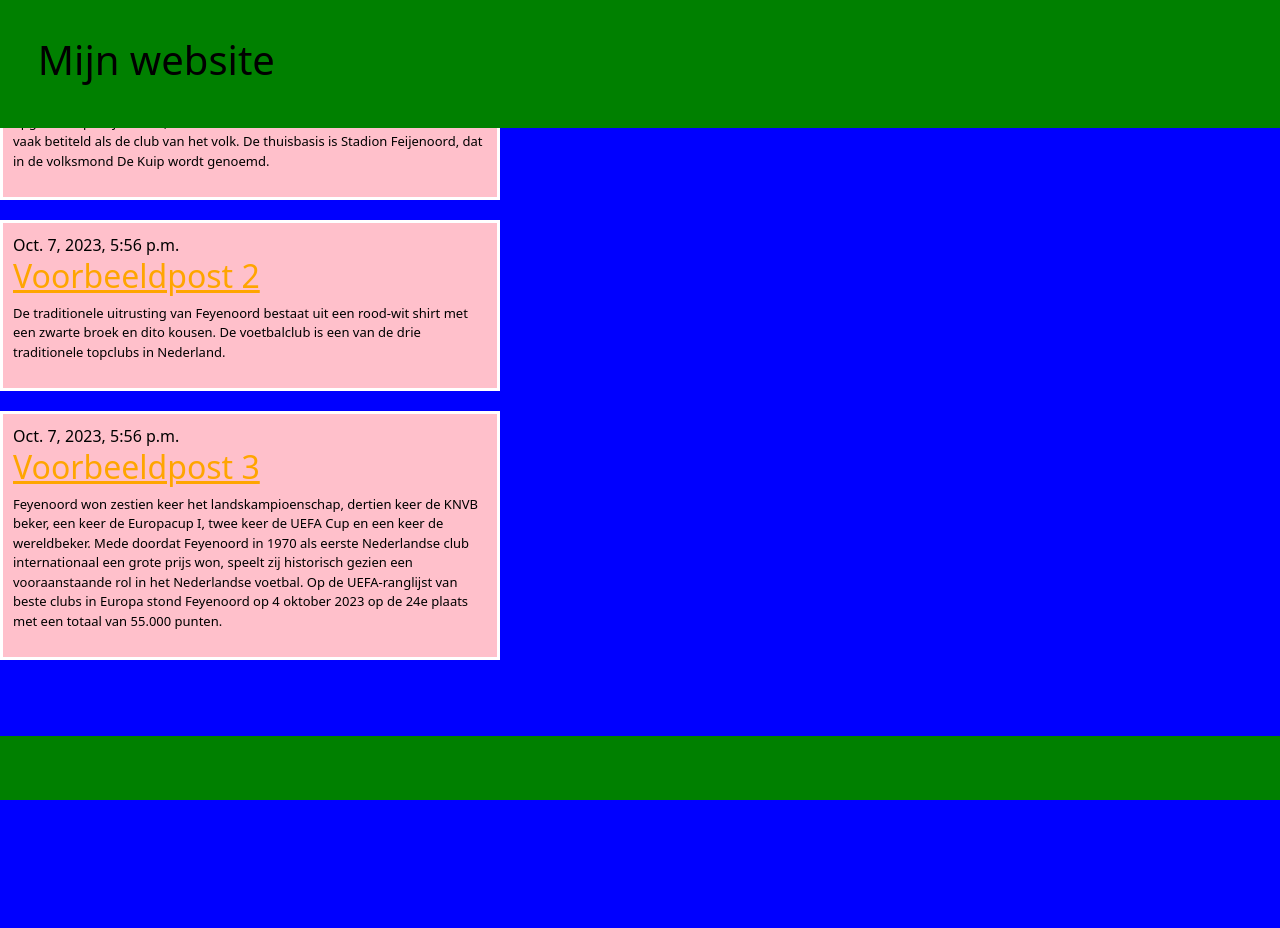
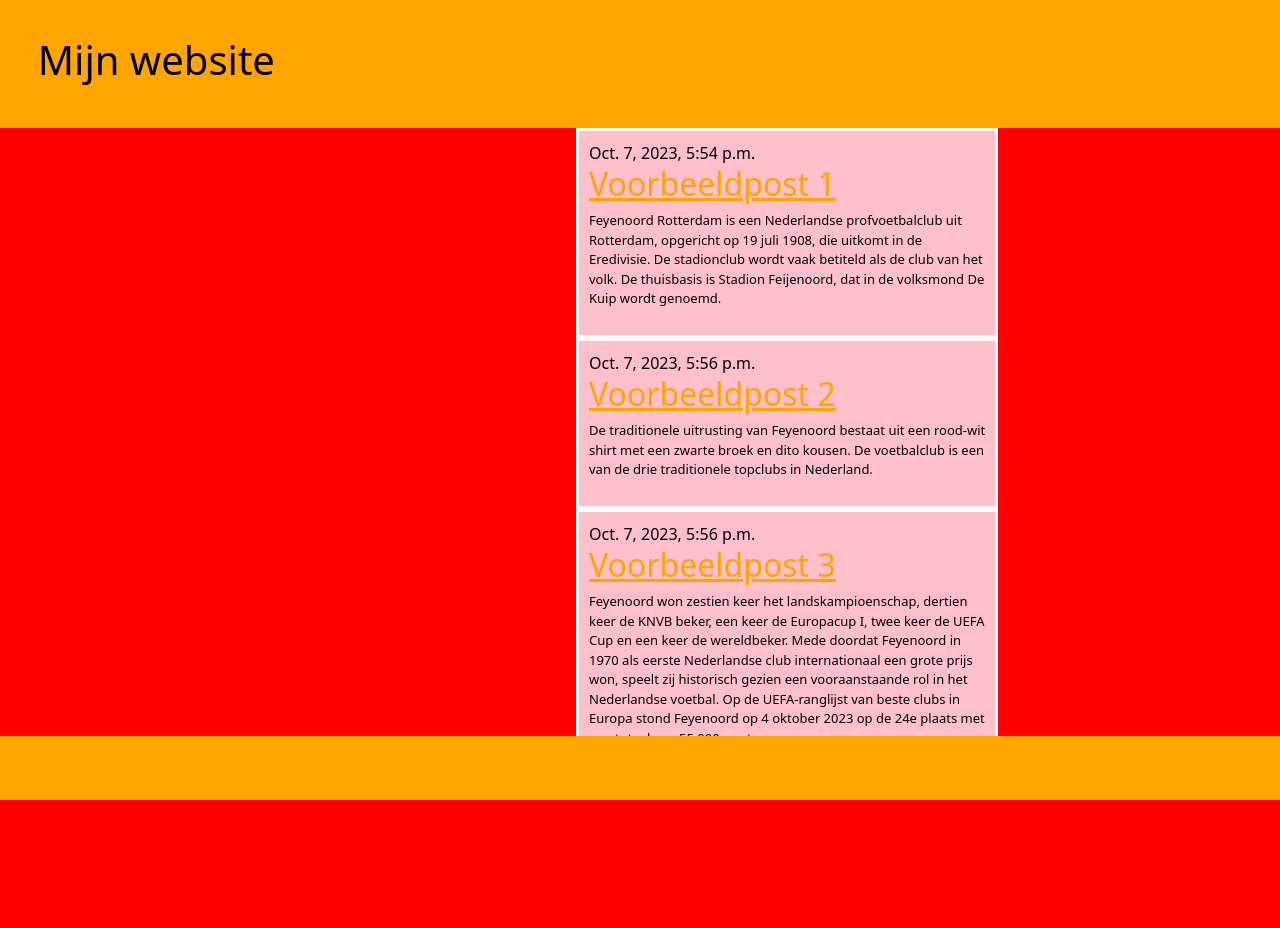
Before and after one commit to KeesViaNHA/testDjangoZat, a Django app: page / in a window 1280 px wide. Before the commit the page ends 800 px from the top, so only its background shows below. Run offline with Django 3.2, Linux system fonts and the light colour scheme; data comes from the database, SQL or seed files in the repository.

Commit message:
code aangepast voor huiswerk hoofdstuk 5

```diff
--- a/mysite/blog/static/css/stijl.css
+++ b/mysite/blog/static/css/stijl.css
@@ -1,5 +1,5 @@
 body {
-    background-color: blue;
+    background-color: red;
     color: black;
     height: 100vh;
     display: flex;
@@ -7,7 +7,7 @@ body {
     }
 
 header, footer {
-    background-color: green;
+    background-color: orange;
     position: fixed;
     width: 100%;
 }
@@ -18,6 +18,11 @@ header {
     display: flex;
     align-items: center;
     padding-left: 1cm;
+    z-index: 1;
+}
+
+body {
+    margin-top: 10%;
 }
 
 footer {
@@ -34,10 +39,15 @@ p {
 }
 /* Stijl voor elk afzonderlijk bericht */
 .post {
-    margin-top: 10px;
-    margin-bottom: 10px; /* Ruimte tussen de berichten aanpassen aan je behoeften */
     padding: 10px;
     background-color: pink;
     border: 3px solid white;
-    width: 500px; /* Breedte van elk bericht aanpassen aan je behoeften */
+    width: 33%;
+    margin-left: 45%;
 }
+
+.content-container {
+    display: flex;
+    flex-direction: column;
+    align-items: flex-start;
+}
--- a/mysite/blog/templates/blog/post_list.html
+++ b/mysite/blog/templates/blog/post_list.html
@@ -14,6 +14,7 @@
     <header>
         <h1>Mijn website</h1>
     </header>
+    <div class="content-container">
     {% block content %}
     {% for post in posts %}
     <article class="post">
@@ -25,6 +26,7 @@
     </article>
     {% endfor %}
     {% endblock %}
+    </div>
     <footer>
 
     </footer>
```
